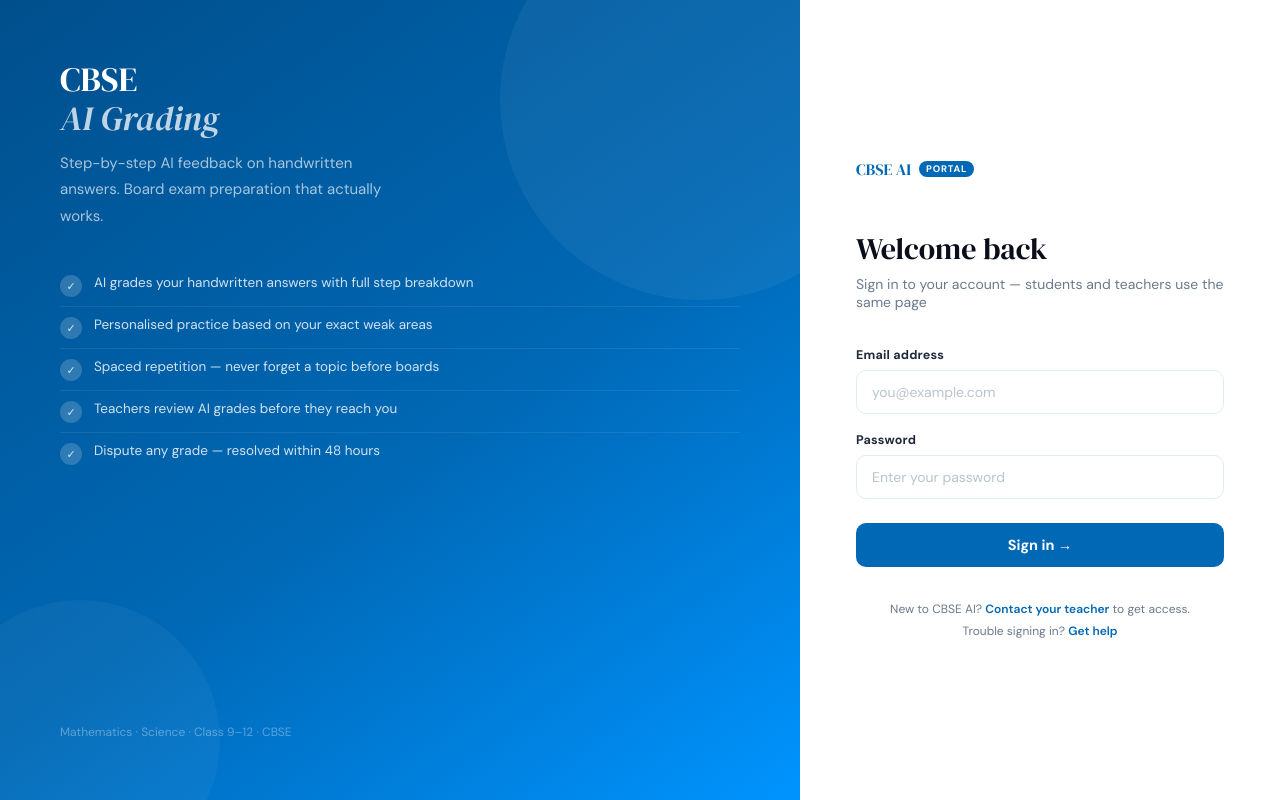
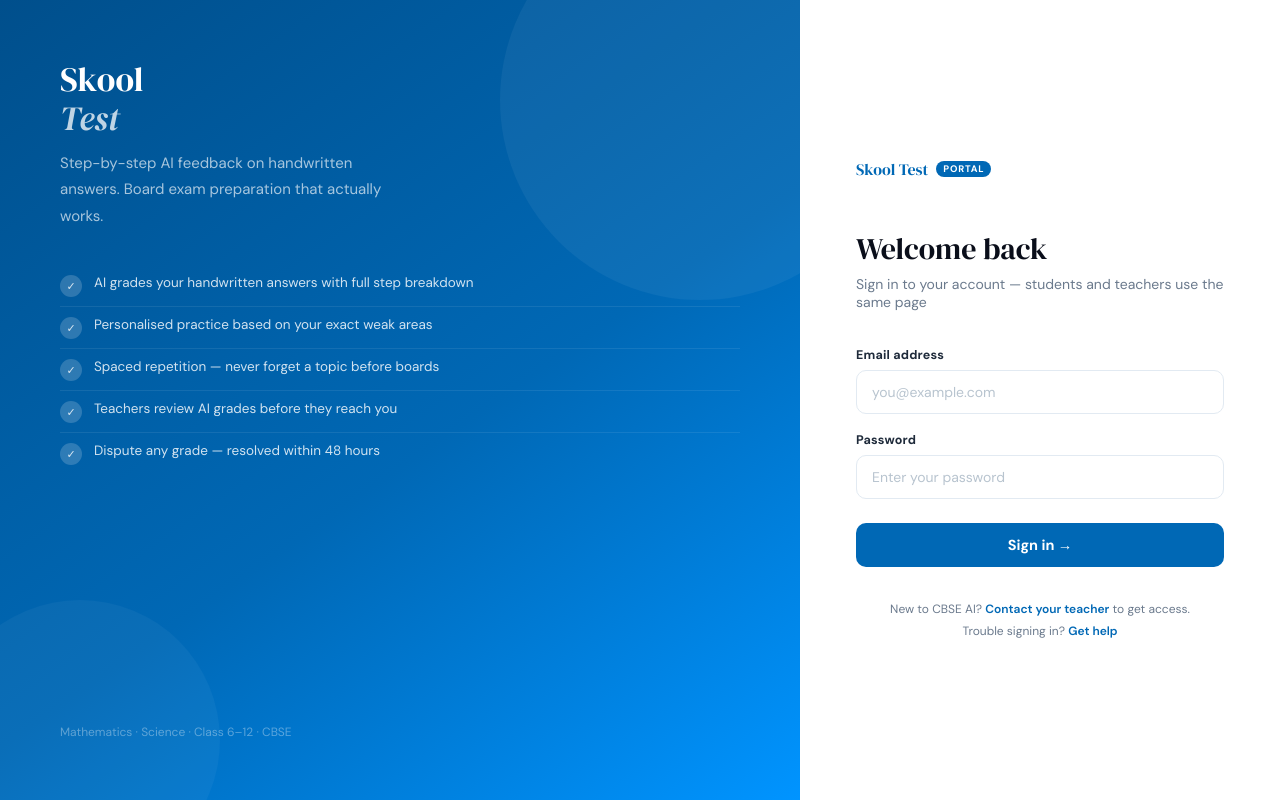
Before and after one commit to Yuvaraj-Premlal/cbse-grading, a Flask app: page / in a window 1280 px wide. Run offline with Flask 3, Linux system fonts and the light colour scheme.

Commit message:
Update branding from CBSE to Skool Test

```diff
--- a/cbse-web/templates/login.html
+++ b/cbse-web/templates/login.html
@@ -3,7 +3,7 @@
 <head>
 <meta charset="UTF-8"/>
 <meta name="viewport" content="width=device-width, initial-scale=1.0"/>
-<title>CBSE AI Grading — Sign In</title>
+<title>SKOOL TEST — Sign In</title>
 <link href="https://fonts.googleapis.com/css2?family=DM+Sans:ital,opsz,wght@0,9..40,300;0,9..40,400;0,9..40,500;0,9..40,600;0,9..40,700;1,9..40,300&family=DM+Serif+Display:ital@0;1&display=swap" rel="stylesheet"/>
 <style>
 :root{
@@ -86,7 +86,7 @@ body{font-family:'DM Sans',sans-serif;background:var(--white);color:var(--text);
   <!-- LEFT -->
   <div class="left">
     <div class="left-top">
-      <div class="brand">CBSE<br/><em>AI Grading</em></div>
+      <div class="brand">Skool<br/><em>Test</em></div>
       <div class="tagline">Step-by-step AI feedback on handwritten answers. Board exam preparation that actually works.</div>
       <ul class="features">
         <li><div class="f-dot">✓</div>AI grades your handwritten answers with full step breakdown</li>
@@ -96,12 +96,12 @@ body{font-family:'DM Sans',sans-serif;background:var(--white);color:var(--text);
         <li><div class="f-dot">✓</div>Dispute any grade — resolved within 48 hours</li>
       </ul>
     </div>
-    <div class="left-foot">Mathematics · Science · Class 9–12 · CBSE</div>
+    <div class="left-foot">Mathematics · Science · Class 6–12 · CBSE</div>
   </div>
 
   <!-- RIGHT -->
   <div class="right">
-    <div class="right-logo">CBSE AI <span>PORTAL</span></div>
+    <div class="right-logo">Skool Test <span>PORTAL</span></div>
 
     <!-- LOGIN FORM -->
     <div id="login-form">
```
